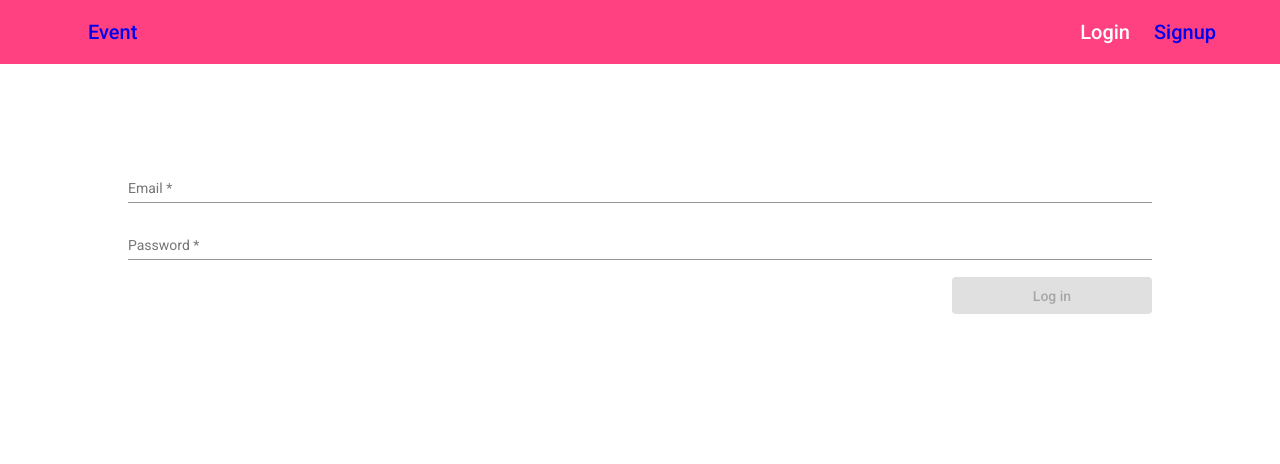
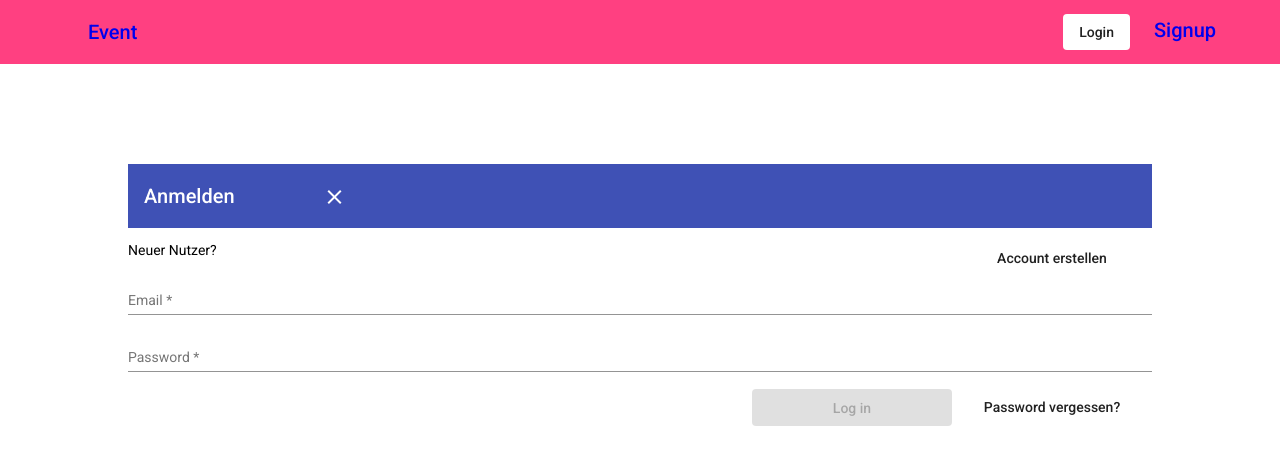
Before and after one commit to Riyad-Eita/DHBW-Event, an Angular app in the folder frontend/: page /login in a window 1280 px wide. Shown: the top 464 px of the page. Built offline with nearby package versions, Linux system fonts and the light colour scheme.

Commit message:
changed the login to a popup

```diff
--- a/frontend/src/app/components/login/login.component.html
+++ b/frontend/src/app/components/login/login.component.html
@@ -1,17 +1,44 @@
 <form [formGroup]="loginForm" (ngSubmit)="login()" novalidate>
+  <p>
+    <mat-toolbar class="toolbar" color="primary">
+      <span>Anmelden</span>
+      <span class="example-spacer"></span>
+      <span>
+        <button mat-icon-button mat-dialog-close>
+          <mat-icon>close</mat-icon>
+        </button></span
+      >
+    </mat-toolbar>
+  </p>
+
+  <div>
+    <span>Neuer Nutzer? </span>
+    <a
+      ><button mat-flat-button (click)="onSignUp()" mat-dialog-close>
+        Account erstellen
+      </button></a
+    >
+  </div>
+
   <mat-form-field>
     <mat-label>Email</mat-label>
-    <input matInput placeholder="Ex. Jon" formControlName="email" />
+    <input matInput placeholder="Mr. Oli" formControlName="email" />
   </mat-form-field>
   <mat-form-field>
     <mat-label>Password</mat-label>
     <input
       matInput
       type="password"
-      placeholder="Ex. Jon"
+      placeholder="Mr.Oli2002"
       formControlName="password"
     />
   </mat-form-field>
+  <div>
+    <button class="test" mat-flat-button mat-dialog-close>
+      Password vergessen?
+    </button>
+  </div>
+
   <button
     color="accent"
     [disabled]="!loginForm.valid"
--- a/frontend/src/app/components/navigation/navigation.component.html
+++ b/frontend/src/app/components/navigation/navigation.component.html
@@ -12,13 +12,13 @@
     >
       <span>Posts</span>
     </a>
+
     <a
-      *ngIf="!isAuthenticated"
-      routerLinkActive="active-link"
-      routerLink="/login"
+      ><button mat-flat-button (click)="onLogIn()" mat-dialog-close>
+        Login
+      </button></a
     >
-      <span>Login</span>
-    </a>
+
     <a
       *ngIf="isAuthenticated"
       (click)="logout()"
--- a/frontend/src/app/components/navigation/navigation.component.ts
+++ b/frontend/src/app/components/navigation/navigation.component.ts
@@ -2,6 +2,11 @@ import { Component, OnInit } from "@angular/core";
 import { Router } from "@angular/router";
 
 import { AuthService } from "src/app/services/auth.service";
+import { MatDialogRef } from "@angular/material/dialog";
+import { MatDialog, MatDialogConfig } from "@angular/material/dialog";
+
+import { SignupComponent } from "../signup/signup.component";
+import { LoginComponent } from "../login/login.component";
 
 @Component({
   selector: "app-navigation",
@@ -11,7 +16,12 @@ import { AuthService } from "src/app/services/auth.service";
 export class NavigationComponent implements OnInit {
   isAuthenticated = false;
 
-  constructor(private authService: AuthService, private router: Router) {}
+  constructor(
+    private authService: AuthService,
+    private router: Router,
+    public dialogRef: MatDialogRef<LoginComponent>,
+    private dialog: MatDialog
+  ) {}
 
   ngOnInit(): void {
     this.authService.isUserLoggedIn$.subscribe((isLoggedIn) => {
@@ -24,4 +34,26 @@ export class NavigationComponent implements OnInit {
     this.authService.isUserLoggedIn$.next(false);
     this.router.navigate(["login"]);
   }
+  reloadPage(): void {
+    window.location.href = "/main-page";
+  }
+  onClose() {
+    this.dialogRef.close();
+  }
+  onSignUp() {
+    const dialogConfig = new MatDialogConfig();
+    dialogConfig.disableClose = true;
+    dialogConfig.autoFocus = true;
+    dialogConfig.width = "525px";
+    dialogConfig.height = "600px";
+    this.dialog.open(SignupComponent, dialogConfig);
+  }
+  onLogIn() {
+    const dialogConfig = new MatDialogConfig();
+    dialogConfig.disableClose = true;
+    dialogConfig.autoFocus = true;
+    dialogConfig.width = "525px";
+    dialogConfig.height = "600px";
+    this.dialog.open(LoginComponent, dialogConfig);
+  }
 }
```
